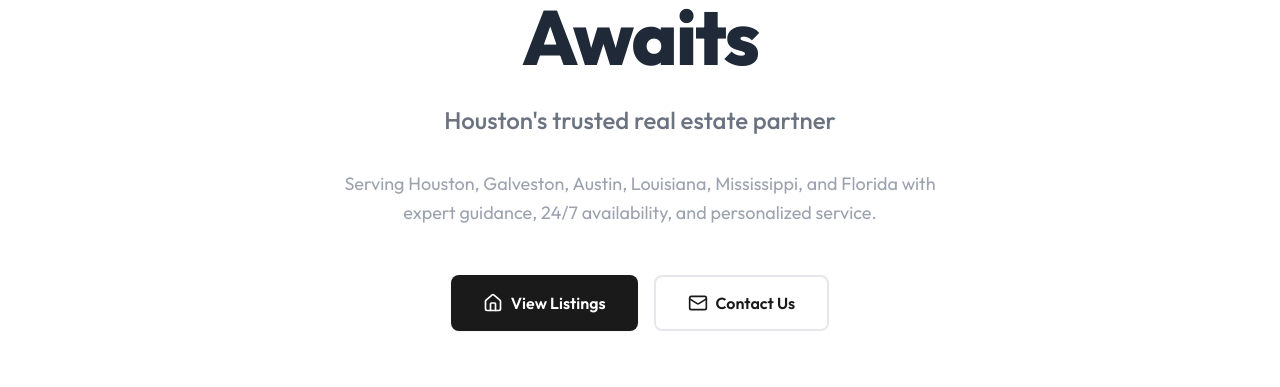
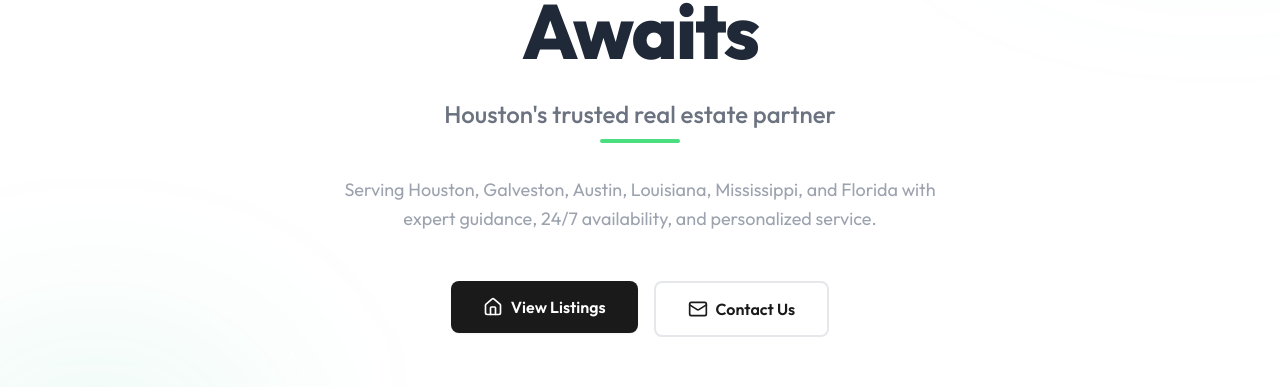
Before and after one commit to alibuildswebsites-ux/lofton, a React (Vite) app: page / in a window 1280 px wide. Shown: the part 320-707 px from the top of the page. Built offline with nearby package versions, Linux system fonts and the light colour scheme; no server answers; the database is empty.

Commit message:
feat(hero): refactor hero section with InfiniteGrid and Framer Motion animations

```diff
--- a/components/Hero.tsx
+++ b/components/Hero.tsx
@@ -1,7 +1,8 @@
 import React from 'react';
 import { Link } from 'react-router-dom';
 import { Home, Mail } from 'lucide-react';
-import { getOptimizedImageUrl } from '../utils';
+import { motion } from 'motion/react';
+import { InfiniteGrid } from './ui/infinite-grid';
 
 export const Hero = () => {
   const avatars = [
@@ -10,22 +11,42 @@ export const Hero = () => {
     'https://images.unsplash.com/photo-1580489944761-15a19d654956?auto=format&fit=crop&w=100&h=100&q=80'
   ];
 
+  const containerVariants = {
+    hidden: { opacity: 0 },
+    visible: {
+      opacity: 1,
+      transition: { staggerChildren: 0.15, delayChildren: 0.3 }
+    }
+  };
+
+  const itemVariants = {
+    hidden: { opacity: 0, y: 20 },
+    visible: {
+      opacity: 1,
+      y: 0,
+      transition: { duration: 0.8, ease: [0.16, 1, 0.3, 1] as const }
+    }
+  };
+
   return (
     <section
       className="relative flex items-center overflow-hidden bg-white h-screen min-h-[600px] w-full"
       id="home"
     >
-      {/*
-        CONTAINER
-      */}
+      <InfiniteGrid />
+
       <div className="max-w-[1280px] mx-auto px-5 md:px-10 lg:px-[40px] w-full h-full relative z-10 flex flex-col items-center justify-center text-center">
-
-        {/*
-           CONTENT WRAPPER
-        */}
-        <div className="z-10 flex flex-col items-center justify-center max-w-4xl mx-auto px-4">
+        <motion.div
+          variants={containerVariants}
+          initial="hidden"
+          animate="visible"
+          className="z-10 flex flex-col items-center justify-center max-w-4xl mx-auto px-4 pointer-events-none"
+        >
           {/* Social Proof Badge */}
-          <div className="inline-flex items-center gap-3 bg-gray-50 border border-gray-200 rounded-full px-4 py-2 w-fit mb-4 md:mb-8 animate-in fade-in slide-in-from-bottom-4 duration-700 hover:shadow-md transition-shadow cursor-default">
+          <motion.div
+            variants={itemVariants}
+            className="inline-flex items-center gap-3 bg-gray-50/80 backdrop-blur-sm border border-gray-200 rounded-full px-4 py-2 w-fit mb-4 md:mb-8 hover:shadow-md transition-shadow cursor-default"
+          >
             <div className="flex -space-x-3">
               {avatars.map((src, i) => (
                 <img
@@ -37,47 +58,60 @@ export const Hero = () => {
               ))}
             </div>
             <span className="text-sm font-bold text-gray-700">Trusted by 500+ families</span>
-          </div>
+          </motion.div>
 
-          {/* Main Headline: Scaled Typography */}
-          <h1
-            className="font-extrabold text-charcoal leading-[1.1] mb-0 tracking-tight animate-in fade-in slide-in-from-bottom-6 duration-700 delay-100"
+          {/* Main Headline */}
+          <motion.h1
+            variants={itemVariants}
+            className="font-extrabold text-charcoal leading-[1.1] mb-0 tracking-tight"
             style={{ fontSize: 'clamp(2.5rem, 6vw, 5.5rem)' }}
           >
             Your Dream Home <br /> Awaits
-          </h1>
+          </motion.h1>
 
           {/* Subheadline */}
-          <p className="text-[18px] md:text-[22px] lg:text-[24px] text-gray-500 font-medium mt-3 md:mt-6 leading-snug animate-in fade-in slide-in-from-bottom-6 duration-700 delay-200">
+          <motion.p
+            variants={itemVariants}
+            className="text-[18px] md:text-[22px] lg:text-[24px] text-gray-500 font-medium mt-3 md:mt-6 leading-snug"
+          >
             Houston's trusted real estate partner
-          </p>
+            <span className="block h-1 w-20 bg-brand mx-auto mt-2 rounded-full" />
+          </motion.p>
 
           {/* Description */}
-          <p className="text-[14px] md:text-[16px] lg:text-[18px] text-gray-400 max-w-[600px] mt-5 md:mt-8 leading-relaxed font-normal animate-in fade-in slide-in-from-bottom-6 duration-700 delay-300">
+          <motion.p
+            variants={itemVariants}
+            className="text-[14px] md:text-[16px] lg:text-[18px] text-gray-400 max-w-[600px] mt-5 md:mt-8 leading-relaxed font-normal"
+          >
             Serving Houston, Galveston, Austin, Louisiana, Mississippi, and Florida with expert guidance, 24/7 availability, and personalized service.
-          </p>
+          </motion.p>
 
           {/* Buttons */}
-          <div className="mt-8 md:mt-12 flex flex-col sm:flex-row gap-[16px] w-full sm:w-auto justify-center animate-in fade-in slide-in-from-bottom-6 duration-700 delay-400">
-            {/* Button 1 */}
+          <motion.div
+            variants={itemVariants}
+            className="mt-8 md:mt-12 flex flex-col sm:flex-row gap-[16px] w-full sm:w-auto justify-center pointer-events-auto"
+          >
+            <motion.div whileHover={{ scale: 1.02 }} whileTap={{ scale: 0.98 }}>
               <Link
                 to="/properties"
-              className="flex items-center justify-center gap-2 bg-charcoal-dark text-white px-[32px] py-[14px] rounded-[8px] font-semibold text-[16px] hover:bg-black hover:scale-[1.02] transition-all duration-300 shadow-sm focus-visible:outline-none focus-visible:ring-2 focus-visible:ring-brand focus-visible:ring-offset-2"
+                className="flex items-center justify-center gap-2 bg-charcoal-dark text-white px-[32px] py-[14px] rounded-[8px] font-semibold text-[16px] hover:bg-black transition-all duration-300 shadow-sm focus-visible:outline-none focus-visible:ring-2 focus-visible:ring-brand focus-visible:ring-offset-2"
               >
                 <Home size={20} />
                 View Listings
               </Link>
+            </motion.div>
 
-            {/* Button 2 */}
+            <motion.div whileHover={{ scale: 1.02 }} whileTap={{ scale: 0.98 }}>
               <Link
                 to="/contact"
-              className="flex items-center justify-center gap-2 bg-white text-charcoal-dark border-2 border-gray-200 px-[32px] py-[14px] rounded-[8px] font-semibold text-[16px] hover:border-brand hover:text-brand transition-all duration-300 focus-visible:outline-none focus-visible:ring-2 focus-visible:ring-brand focus-visible:ring-offset-2"
+                className="flex items-center justify-center gap-2 bg-white/80 backdrop-blur-sm text-charcoal-dark border-2 border-gray-200 px-[32px] py-[14px] rounded-[8px] font-semibold text-[16px] hover:border-brand hover:text-brand transition-all duration-300 focus-visible:outline-none focus-visible:ring-2 focus-visible:ring-brand focus-visible:ring-offset-2"
               >
                 <Mail size={20} />
                 Contact Us
               </Link>
-          </div>
-        </div>
+            </motion.div>
+          </motion.div>
+        </motion.div>
       </div>
     </section>
   );
--- a/package.json
+++ b/package.json
@@ -24,6 +24,7 @@
     "gsap": "^3.14.2",
     "lenis": "^1.3.17",
     "lucide-react": "^0.469.0",
+    "motion": "^12.38.0",
     "react": "^18.3.1",
     "react-dom": "^18.3.1",
     "react-helmet-async": "^3.0.0",
--- a/vite.config.ts
+++ b/vite.config.ts
@@ -1,9 +1,15 @@
 import { defineConfig } from 'vite';
 import react from '@vitejs/plugin-react';
+import path from 'path';
 
 // https://vitejs.dev/config/
 export default defineConfig({
   plugins: [react()],
+  resolve: {
+    alias: {
+      "@": path.resolve(__dirname, "./"),
+    },
+  },
   server: {
     host: true, // Exposes the server to your network automatically
     port: 8000,
```
Also changed, not shown: 1 other file (tests, documents, lock files or other folders). Lines whose indentation alone changed are shown as unchanged.
